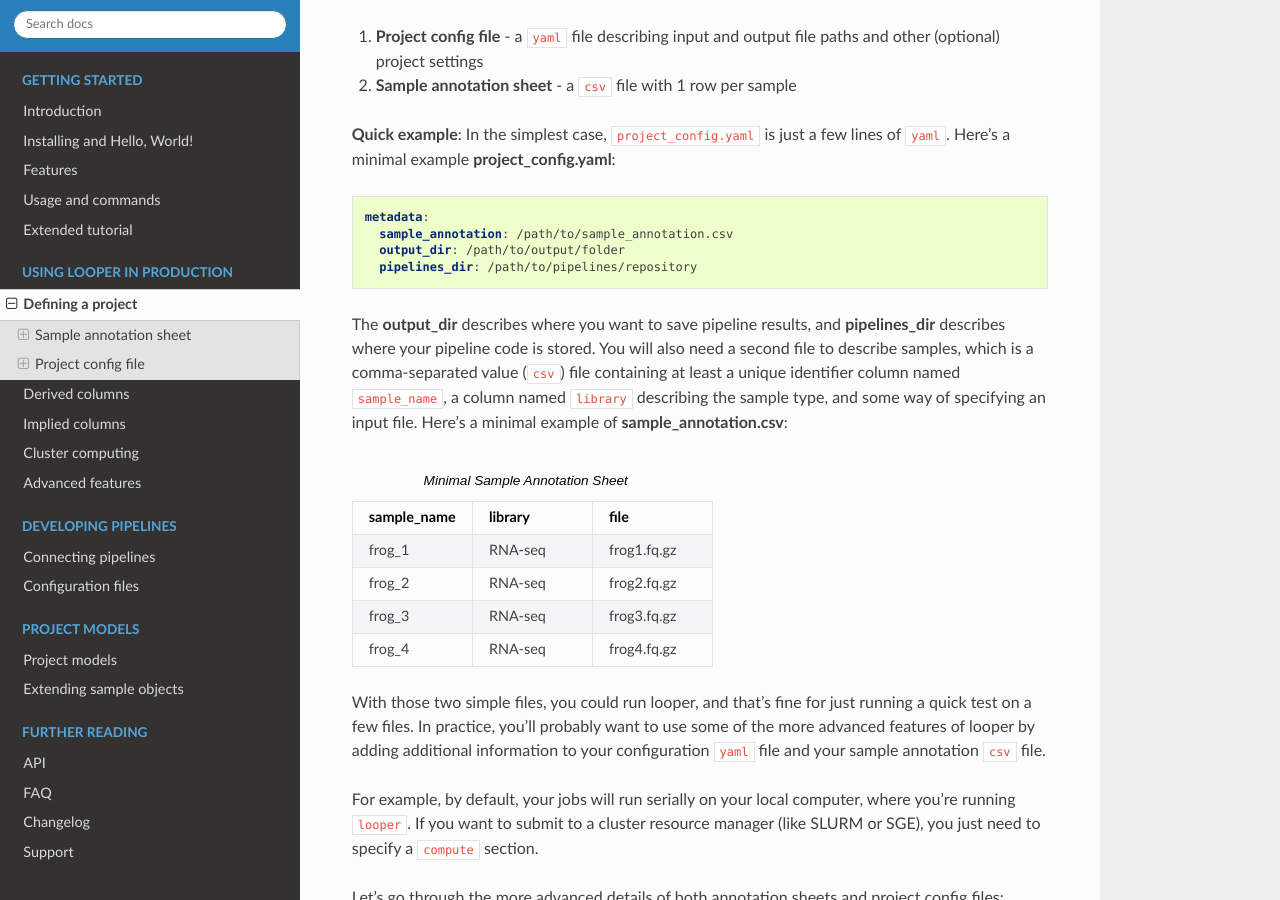
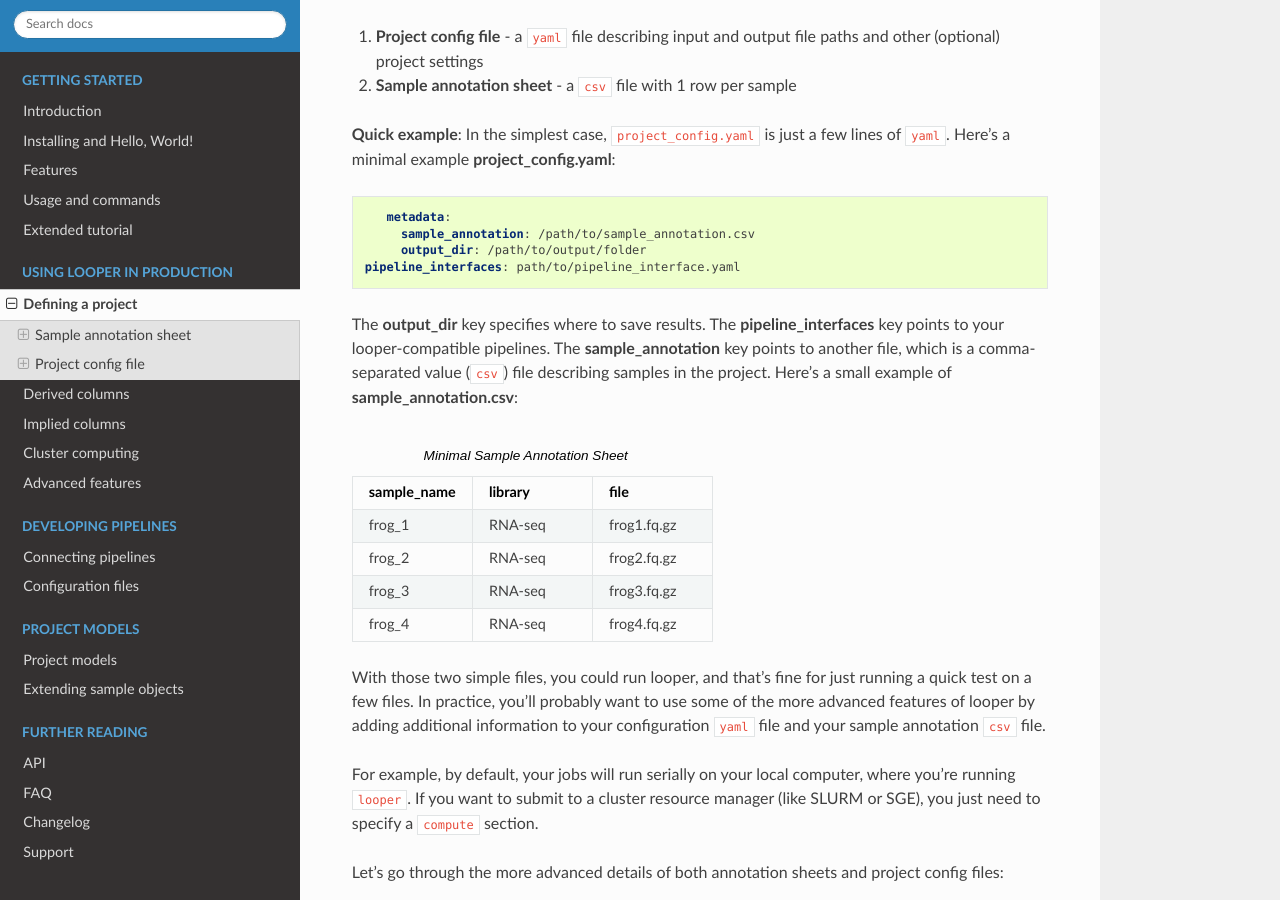
Before and after one commit to pepkit/peppy, a Sphinx documentation site: the page built from doc/source/define-your-project.rst, in a window 1280 px wide and 900 px high, scrolled down 329 px. Built offline with Sphinx 7.4.7 and the Read the Docs theme 2.0.0, drawn with Linux system fonts in a browser that asks for light colours; some of the changed text lies outside the part shown.

Commit message:
Change pipelines_dir to pipeline_interfaces in docs

```diff
--- a/doc/source/advanced.rst
+++ b/doc/source/advanced.rst
@@ -29,7 +29,7 @@ Note: to handle different *classes* of input files, like read1 and read2, these
 Connecting to multiple pipelines
 ****************************************
 
-If you have a project that contains samples of different types, then you may need to specify multiple pipeline repositories to your project. Starting in version 0.5, looper can handle a priority list of pipeline directories in the metadata.pipelines_dir
+If you have a project that contains samples of different types, then you may need to specify multiple pipeline repositories to your project. Starting in version 0.5, looper can handle a priority list of pipeline directories in the metadata.pipeline_interfaces.
 attribute.
 
 For example:
@@ -37,7 +37,7 @@ For example:
 .. code-block:: yaml
 
 	metadata:
-	  pipelines_dir: [pipeline1, pipeline2]
+	  pipeline_interfaces: [pipeline_iface1.yaml, pipeline_iface2.yaml]
 
 
-In this case, for a given sample, looper will first look in the pipeline1 directory to see if appropriate pipeline exists for this sample type. If it finds one, it will use this pipeline (or set of pipelines, as specified in the protocol_mappings.yaml file). Having submitted a suitable pipeline it will ignore the pipeline2 directory. However if there is no suitable pipeline in the first directory, looper will check the second directory and, if it finds a match, will submit that. If no suitable pipelines are found in any of the directories, the sample will be skipped as usual.
+In this case, for a given sample, looper will first look in pipeline_iface1.yaml to see if appropriate pipeline exists for this sample type. If it finds one, it will use this pipeline (or set of pipelines, as specified in the protocol_mappings.yaml file). Having submitted a suitable pipeline it will ignore the pipeline_iface2.yaml interface. However if there is no suitable pipeline in the first interface, looper will check the second and, if it finds a match, will submit that. If no suitable pipelines are found in any of the interfaces, the sample will be skipped as usual.
--- a/doc/source/define-your-project.rst
+++ b/doc/source/define-your-project.rst
@@ -18,10 +18,10 @@ The format is simple and modular, so you only need to define the components you
 	metadata:
 	  sample_annotation: /path/to/sample_annotation.csv
 	  output_dir: /path/to/output/folder
-	  pipelines_dir: /path/to/pipelines/repository
+     pipeline_interfaces: path/to/pipeline_interface.yaml
 
 
-The **output_dir** describes where you want to save pipeline results, and **pipelines_dir** describes where your pipeline code is stored. You will also need a second file to describe samples, which is a comma-separated value (``csv``) file containing at least a unique identifier column named ``sample_name``, a column named ``library`` describing the sample type, and some way of specifying an input file. Here's a minimal example of **sample_annotation.csv**:
+The **output_dir** key specifies where to save results. The **pipeline_interfaces** key points to your looper-compatible pipelines. The **sample_annotation** key points to another file, which is a comma-separated value (``csv``) file describing samples in the project. Here's a small example of **sample_annotation.csv**:
 
 
 .. csv-table:: Minimal Sample Annotation Sheet
--- a/doc/source/project-config.rst
+++ b/doc/source/project-config.rst
@@ -17,8 +17,7 @@ Example:
 	metadata:
 	  sample_annotation: /path/to/sample_annotation.csv
 	  output_dir: /path/to/output/folder
-	  pipelines_dir: /path/to/pipelines/repository
-
+	  pipeline_interfaces: /path/to/pipeline_interface.yaml
 
 
 Project config section: data_sources
@@ -171,9 +170,9 @@ Project config complete example
 	  # submission: where cluster submit scripts and log files will go
 	  results_subdir: results_pipeline
 	  submission_subdir: submission
-	  # pipelines_dir: the directory where the Looper will find pipeline
+	  # pipeline_interfaces: the pipeline_interface.yaml file or files for Looper pipelines
 	  # scripts (and accompanying pipeline config files) for submission.
-	  pipelines_dir: /path/to/shared/projects/example/pipelines
+	  pipeline_interfaces: /path/to/shared/projects/example/pipeline_interface.yaml
 
 
 	data_sources:
```
